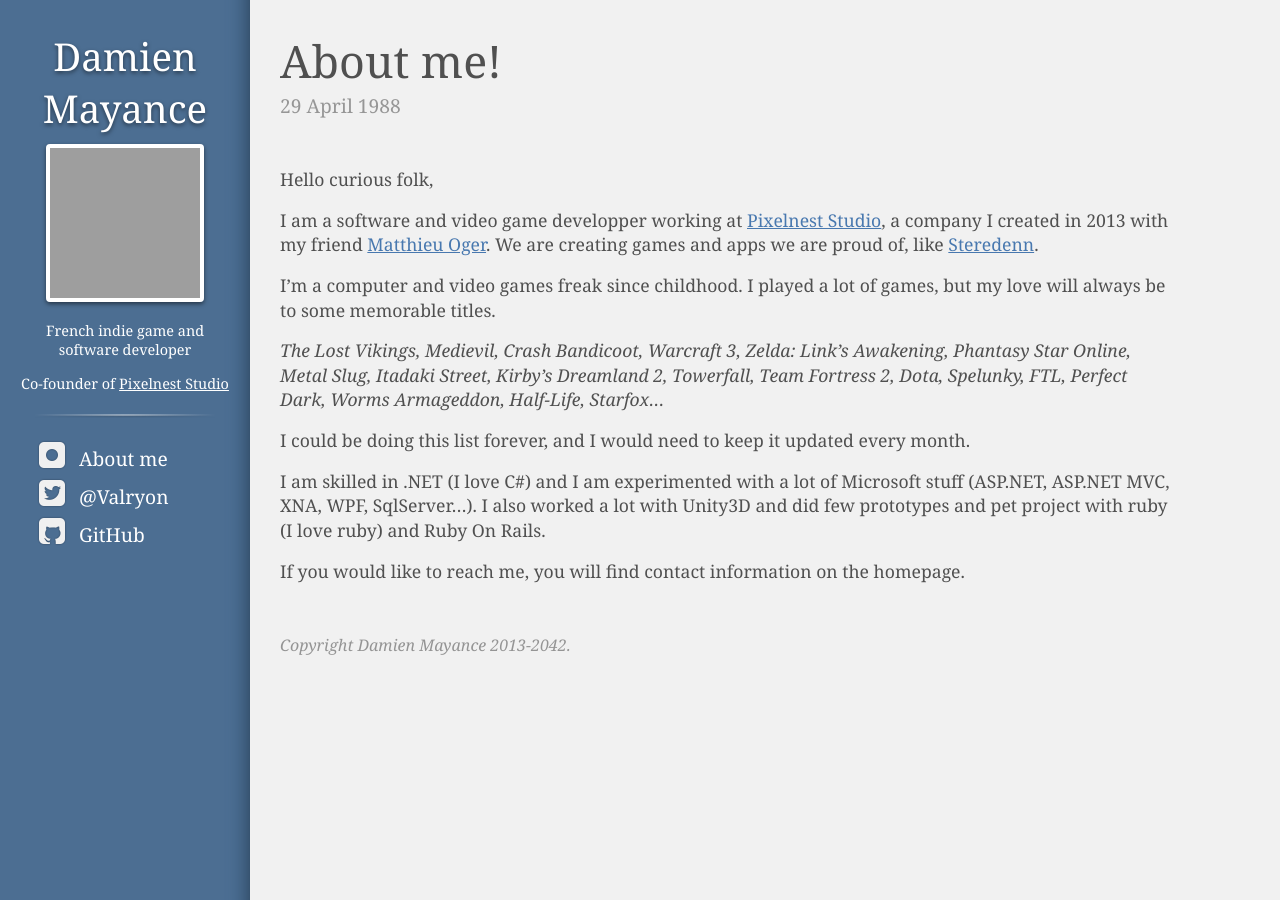
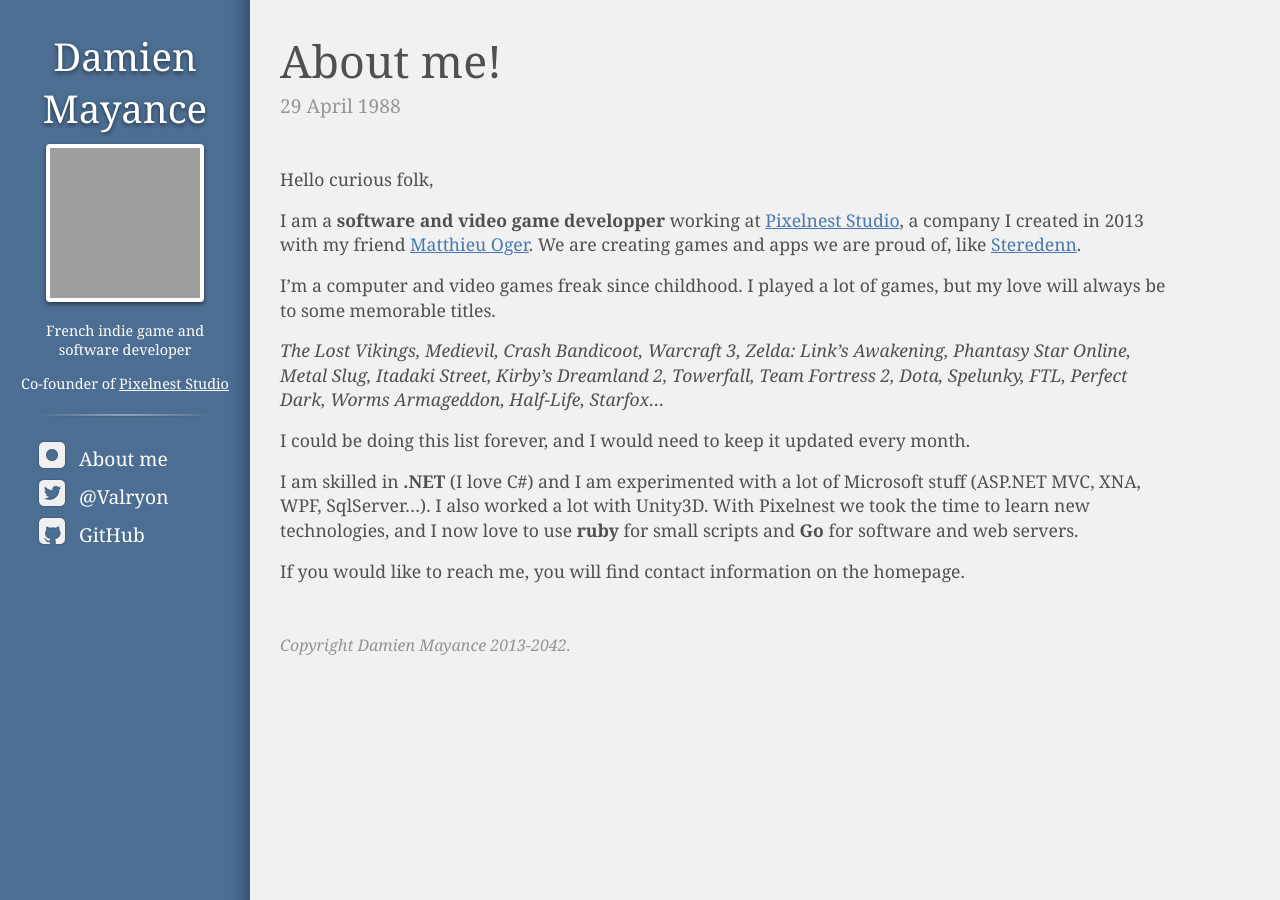
Before and after one commit to valryon/valryon.github.io, a Jekyll site: the page built from _posts/1988-04-29-about.md, in a window 1280 px wide. Built offline with Jekyll 4.4.1, drawn with Linux system fonts in a browser that asks for light colours; grey boxes are pictures that could not be loaded.

Commit message:
update about

```diff
--- a/_posts/1988-04-29-about.md
+++ b/_posts/1988-04-29-about.md
@@ -5,7 +5,7 @@ layout: post
 
 Hello curious folk,
 
-I am a software and video game developper working at [Pixelnest Studio](http://pixelnest.io), a company I created in 2013 with my friend [Matthieu Oger](http://solarsailer.net). We are creating games and apps we are proud of, like [Steredenn](http://steredenn.pixelnest.io).
+I am a **software and video game developper** working at [Pixelnest Studio](http://pixelnest.io), a company I created in 2013 with my friend [Matthieu Oger](http://solarsailer.net). We are creating games and apps we are proud of, like [Steredenn](http://steredenn.pixelnest.io).
 
 I'm a computer and video games freak since childhood. I played a lot of games, but my love will always be to some memorable titles.
 
@@ -13,6 +13,6 @@ I'm a computer and video games freak since childhood. I played a lot of games, b
 
 I could be doing this list forever, and I would need to keep it updated every month.
 
-I am skilled in .NET (I love C#) and I am experimented with a lot of Microsoft stuff (ASP.NET, ASP.NET MVC, XNA, WPF, SqlServer...). I also worked a lot with Unity3D and did few prototypes and pet project with ruby (I love ruby) and Ruby On Rails.
+I am skilled in **.NET** (I love C#) and I am experimented with a lot of Microsoft stuff (ASP.NET MVC, XNA, WPF, SqlServer...). I also worked a lot with Unity3D. With Pixelnest we took the time to learn new technologies, and I now love to use **ruby** for small scripts and **Go** for software and web servers.
 
 If you would like to reach me, you will find contact information on the homepage.
```
